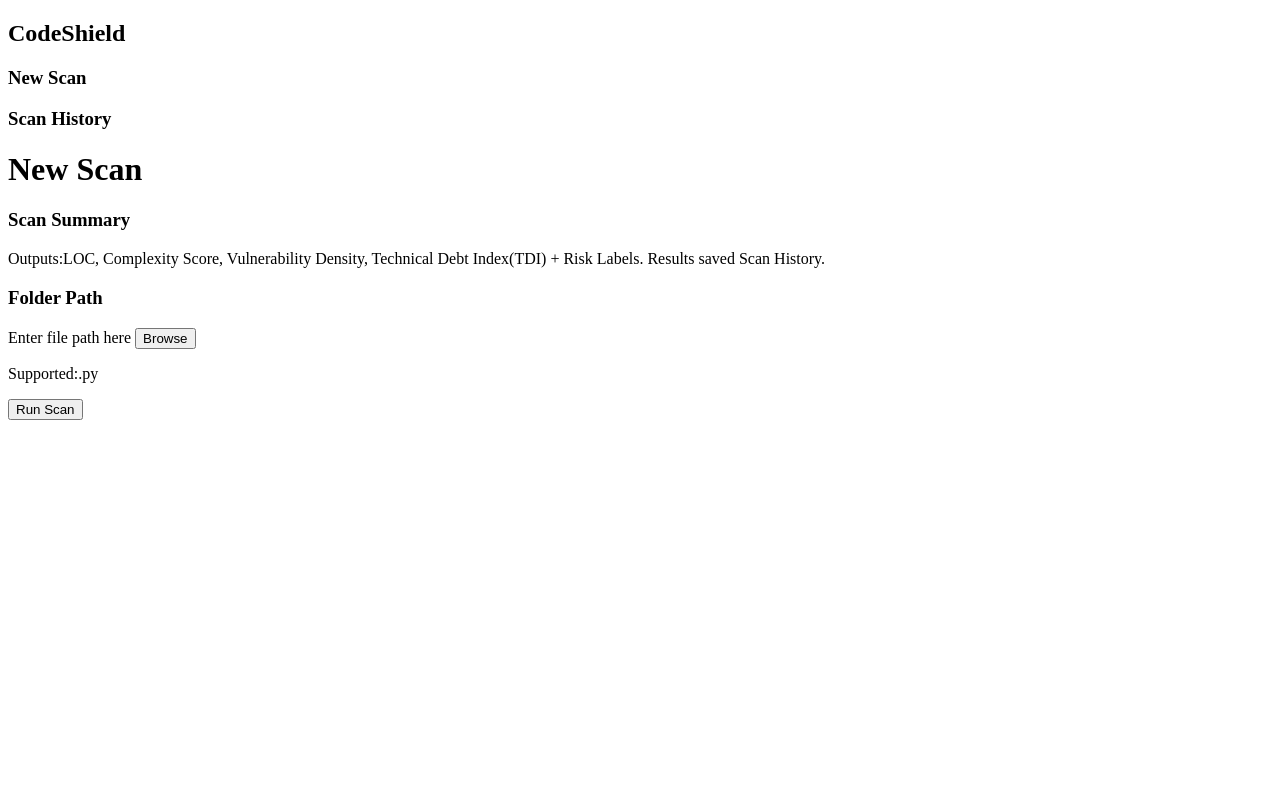
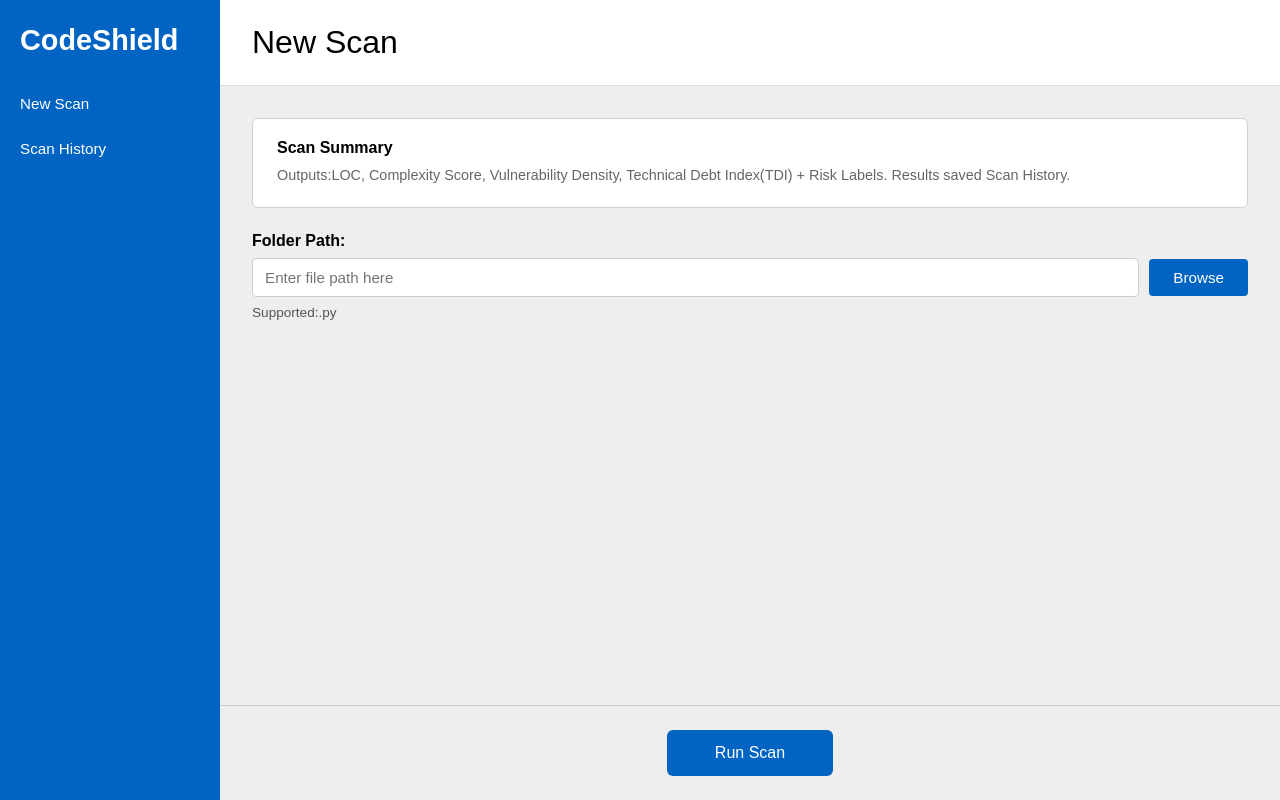
Before and after one commit to badarianof/codeshield, a Flask app: page /views/ in a window 1280 px wide. Run offline with Flask 3, Linux system fonts and the light colour scheme.

Commit message:
Styles for home page added

```diff
--- /dev/null
+++ b/static/css/homepage.css
@@ -0,0 +1,162 @@
+* {
+  margin: 0;
+  padding: 0;
+  box-sizing: border-box;
+  font-family: sans-serif;
+}
+
+body {
+  display: flex;
+  min-height: 100vh;
+  background-color: #eeeeee;
+}
+.sidebar {
+  width: 220px;
+  background-color: #0164c2;
+  display: flex;
+  flex-direction: column;
+  flex-shrink: 0;
+}
+
+.header {
+  background-color: #0164c2;
+  color: white;
+  padding: 24px 20px;
+  display: flex;
+  align-items: center;
+  gap: 10px;
+  font-size: 1.2rem;
+  font-weight: bold;
+}
+
+.navItem {
+  padding: 14px 20px;
+  color: white;
+  cursor: pointer;
+  font-size: 0.95rem;
+}
+
+.navItem:hover {
+  background-color: #0153a4;
+}
+
+/*  the below for selecting */
+.navItem.active {
+  background-color: white;
+  color: #0164c2;
+  font-weight: bold;
+}
+
+/* ── Main content ── */
+main {
+  flex: 1;
+  display: flex;
+  flex-direction: column;
+}
+
+.title {
+  background-color: white;
+  padding: 24px 32px;
+  border-bottom: 1px solid #ddd;
+}
+
+.title h1 {
+  font-size: 2rem;
+  font-weight: 400;
+}
+
+.content {
+  padding: 32px;
+  display: flex;
+  flex-direction: column;
+  gap: 24px;
+  flex: 1;
+}
+
+/* ── Scan Summary box ── */
+.scanSummary {
+  background-color: white;
+  border: 1px solid #d0d0d0;
+  border-radius: 6px;
+  padding: 20px 24px;
+}
+
+.scanSummary h3 {
+  margin-bottom: 8px;
+  font-size: 1rem;
+}
+
+.scanSummary p {
+  color: #666;
+  font-size: 0.9rem;
+  line-height: 1.5;
+}
+
+/* ── Folder Path ── */
+.folderPath {
+  display: flex;
+  flex-direction: column;
+  gap: 8px;
+}
+
+.folderPath h3 {
+  font-size: 1rem;
+  font-weight: 600;
+}
+
+.folderPath .input-row {
+  display: flex;
+  gap: 10px;
+  align-items: center;
+}
+
+.folderPath input {
+  flex: 1;
+  padding: 10px 12px;
+  border: 1px solid #ccc;
+  border-radius: 4px;
+  font-size: 0.95rem;
+  background-color: white;
+}
+
+.folderPath p {
+  font-size: 0.85rem;
+  color: #555;
+}
+
+/* ── Buttons ── */
+.btn {
+  padding: 10px 24px;
+  background-color: #0164c2;
+  color: white;
+  border: none;
+  border-radius: 4px;
+  cursor: pointer;
+  font-size: 0.95rem;
+}
+
+.btn:hover {
+  background-color: #0153a4;
+}
+
+/* ── Run Scan footer ── */
+.run-scan-bar {
+  border-top: 1px solid #ccc;
+  display: flex;
+  justify-content: center;
+  padding: 24px;
+}
+
+.btn-run {
+  padding: 14px 48px;
+  background-color: #0164c2;
+  color: white;
+  border: none;
+  border-radius: 6px;
+  font-size: 1rem;
+  cursor: pointer;
+}
+
+.btn-run:hover {
+  background-color: #0153a4;
+}
--- a/templates/index.html
+++ b/templates/index.html
@@ -5,35 +5,43 @@
     <meta name="viewport" content="width=device-width, initial-scale=1.0" />
     <meta http-equiv="X-UA-Compatible" content="ie=edge" />
     <title>CodeShield</title>
-    <div className="header">
+    <link
+      rel="stylesheet"
+      href="{{ url_for('static', filename='css/homepage.css') }}"
+    />
+  </head>
+  <body>
+    <div class="sidebar">
+      <div class="header">
         <h2>CodeShield</h2>
       </div>
-    <div className="navItem">
-      <h3>New Scan</h3>
+      <div class="navItem">New Scan</div>
+      <div class="navItem">Scan History</div>
     </div>
-    <div className="navItem">
-      <h3>Scan History</h3>
-    </div>
-  </head>
-  <body>
     <main>
-      <div className="title">
+      <div class="title">
         <h1>New Scan</h1>
       </div>
-      <div className="scanSummary">
+      <div class="content">
+        <div class="scanSummary">
           <h3>Scan Summary</h3>
           <p>
             Outputs:LOC, Complexity Score, Vulnerability Density, Technical Debt
             Index(TDI) + Risk Labels. Results saved Scan History.
           </p>
         </div>
-      <div className="folderPath">
-        <h3>Folder Path</h3>
-        <text>Enter file path here</text>
-        <button>Browse</button>
+        <div class="folderPath">
+          <h3>Folder Path:</h3>
+          <div class="input-row">
+            <input type="text" placeholder="Enter file path here" />
+            <button class="btn">Browse</button>
+          </div>
           <p>Supported:.py</p>
         </div>
-      <button>Run Scan</button>
+      </div>
+      <div class="run-scan-bar">
+        <button class="btn-run">Run Scan</button>
+      </div>
     </main>
   </body>
 </html>
```
Lines whose indentation alone changed are shown as unchanged.
